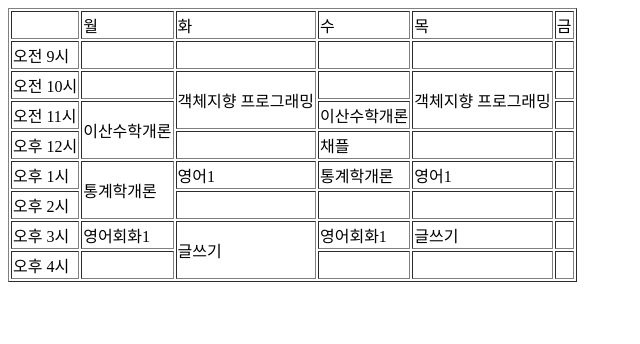
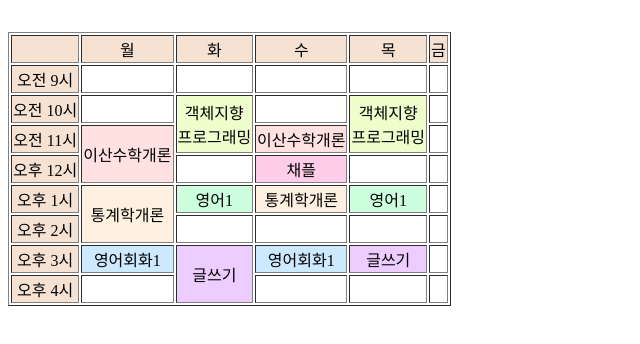
Before and after one commit to comsieun/introduce, a plain HTML site: page table.html in a window 1280 px wide. Shown: the whole page, without its empty margins (0-640 px from the left). Drawn offline with Linux system fonts and the light colour scheme.

Commit message:
시간표

```diff
--- a/table.html
+++ b/table.html
@@ -3,12 +3,44 @@
 <head>
     <title>시간표</title>
     <style>
-
+        table{
+            text-align: center;
+            background-color: white;
+            color: black;
+        }
+        caption{
+            color: white;
+        }
+        #first{
+            background-color: rgb(245, 226, 210)
+        }
+        #math1{
+            background-color: rgb(255, 225, 225);
+        }
+        #math2{
+            background-color: rgb(255, 241, 225);
+        }
+        #computer{
+            background-color: rgb(238, 255, 205);
+        }
+        #eng1{
+            background-color: rgb(205, 255, 222);
+        }
+        #eng2{
+            background-color: rgb(205, 233, 255);
+        }
+        #write{
+            background-color: rgb(237, 205, 255);
+        }
+        #religion{
+            background-color: rgb(255, 205, 233);
+        }
     </style>
 </head>
 <body>
     <table border="1">
-        <tr>
+        <caption>시간표</caption>
+        <tr id="first">
             <td></td>
             <td>월</td>
             <td>화</td>
@@ -17,7 +49,7 @@
             <td>금</td>
         </tr>
         <tr>
-            <td>오전 9시</td>
+            <td id="first">오전 9시</td>
             <td></td>
             <td></td>
             <td></td>
@@ -25,51 +57,51 @@
             <td></td>
         </tr>
         <tr>
-            <td>오전 10시</td>
+            <td id="first">오전 10시</td>
             <td></td>
-            <td rowspan="2">객체지향 프로그래밍</td>
+            <td id="computer" rowspan="2">객체지향<br/>프로그래밍</td>
             <td></td>
-            <td rowspan="2">객체지향 프로그래밍</td>
+            <td id="computer" rowspan="2">객체지향<br/>프로그래밍</td>
             <td></td>
         </tr>
         <tr>
-            <td>오전 11시</td>
-            <td rowspan="2">이산수학개론</td>
-            <td>이산수학개론</td>
+            <td id="first">오전 11시</td>
+            <td id="math1" rowspan="2">이산수학개론</td>
+            <td id="math1">이산수학개론</td>
             <td></td>
         </tr>
         <tr>
-            <td>오후 12시</td>
+            <td id="first">오후 12시</td>
             <td></td>
-            <td>채플</td>
+            <td id="religion">채플</td>
             <td></td>
             <td></td>
         </tr>
         <tr>
-            <td>오후 1시</td>
-            <td rowspan="2">통계학개론</td>
-            <td>영어1</td>
-            <td>통계학개론</td>
-            <td>영어1</td>
+            <td id="first">오후 1시</td>
+            <td id="math2" rowspan="2">통계학개론</td>
+            <td id="eng1">영어1</td>
+            <td id="math2">통계학개론</td>
+            <td id="eng1">영어1</td>
             <td></td>
         </tr>
         <tr>
-            <td>오후 2시</td>
+            <td id="first">오후 2시</td>
             <td></td>
             <td></td>
             <td></td>
             <td></td>
         </tr>
         <tr>
-            <td>오후 3시</td>
-            <td>영어회화1</td>
-            <td rowspan="2">글쓰기</td>
-            <td>영어회화1</td>
-            <td>글쓰기</td>
+            <td id="first">오후 3시</td>
+            <td id="eng2">영어회화1</td>
+            <td id="write" rowspan="2">글쓰기</td>
+            <td id="eng2">영어회화1</td>
+            <td id="write">글쓰기</td>
             <td></td>
         </tr>
         <tr>
-            <td>오후 4시</td>
+            <td id="first">오후 4시</td>
             <td></td>
             <td></td>
             <td></td>
```
